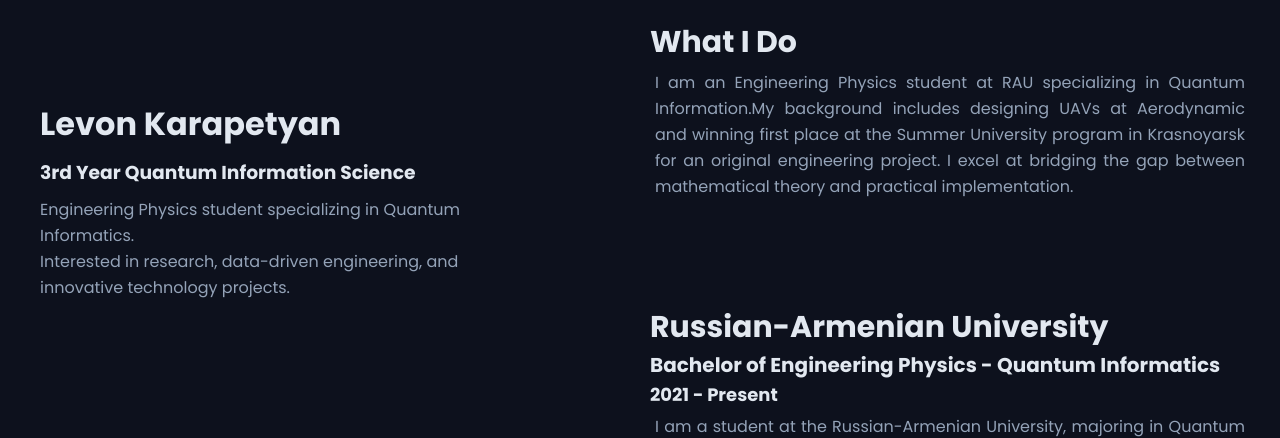
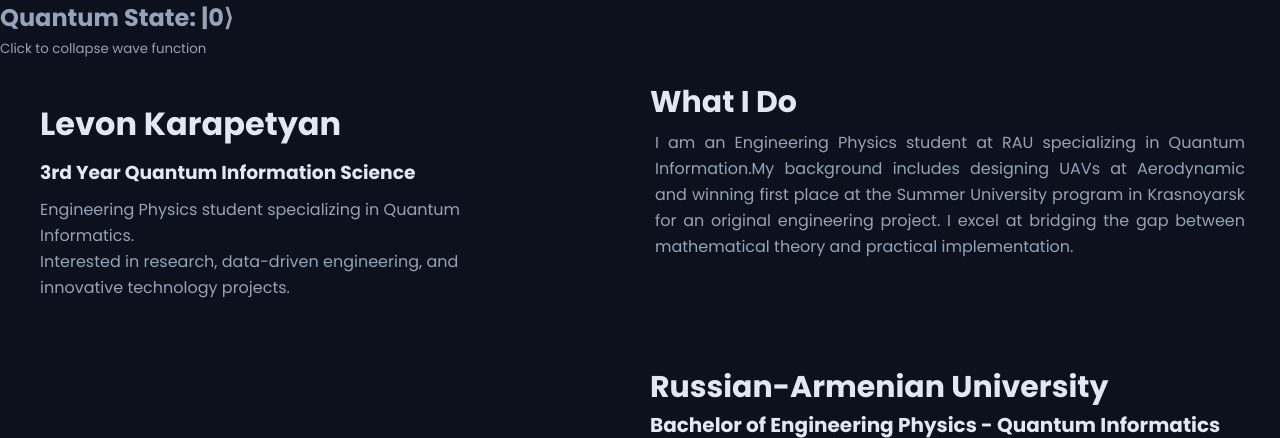
Before and after one commit to levonkarapetyann/Biography, a Flask app: page / in a window 1280 px wide. Shown: the top 438 px of the page. Run offline with Flask 3, Linux system fonts and the light colour scheme; some libraries are stand-ins or nearby versions.

Commit message:
Added quantum state

```diff
--- a/templates/levon_wiki.html
+++ b/templates/levon_wiki.html
@@ -8,6 +8,13 @@
 {% block body %}
 <div class="cursor"></div>
 <div class="fix-icon">
+   <div class="qubit-container">
+      <h2>Quantum State: <span id="qubit-value">|0⟩</span></h2>
+      <div class="qubit-sphere" onclick="collapseVector()">
+      <div class="electron"></div>
+   </div>
+   <small>Click to collapse wave function</small>
+   </div>
     <nav class="nav-menu">
         <a href="#about" class="nav-link">
            <span class="nav-line"></span>
@@ -180,5 +187,28 @@ document.addEventListener("DOMContentLoaded", function() {
     document.querySelectorAll('.reveal').forEach(el => observer.observe(el));
 });
 </script>
+<script>function collapseVector() {
+    const display = document.getElementById('qubit-value');
+    const sphere = document.querySelector('.qubit-sphere');
+    const electron = document.querySelector('.electron');
+
+    electron.classList.remove('quantum-flicker');
+    sphere.style.animation = 'none';
+
+    const result = Math.random() > 0.5 ? '|0⟩' : '|1⟩';
+    display.innerText = result;
+    display.style.textShadow = '0 0 20px #fff';
+
+    setTimeout(() => {
+        electron.classList.add('quantum-flicker');
+        sphere.style.animation = 'rotate 4s linear infinite';
+        display.style.textShadow = 'none';
+        display.innerText = 'Superposition';
+    }, 1500);
+}
+
+document.addEventListener('DOMContentLoaded', () => {
+    document.querySelector('.electron').classList.add('quantum-flicker');
+});</script>
 {% endblock %}
 {% endblock %}
```
